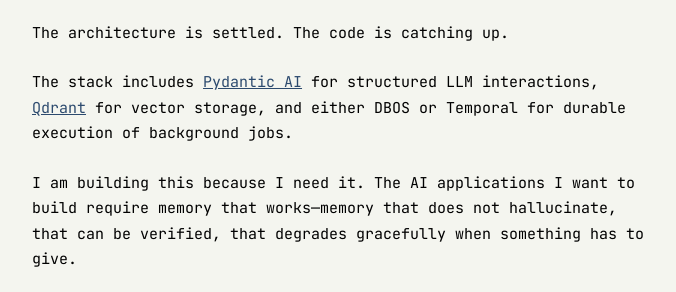
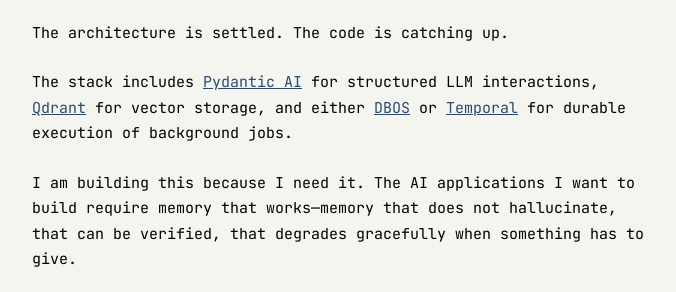
Before and after one commit to ashita-ai/ashita-ai.github.io, a Jekyll site: the page built from _posts/2025-01-04-introducing-engram.md, in a window 1280 px wide and 900 px high, scrolled down 3327 px. Shown: the part 254-546 px from the top of the window, without its empty margins (302-978 px from the left). Built offline with Jekyll 4.4.1, drawn with Linux system fonts in a browser that asks for light colours; part of the change alters nothing that is shown.

```diff
--- a/_posts/2025-01-04-introducing-engram.md
+++ b/_posts/2025-01-04-introducing-engram.md
@@ -78,7 +78,7 @@ This mirrors how biological memory consolidation works. Encoding is fast; consol
 
 The architecture is settled. The code is catching up.
 
-The stack includes [Pydantic AI](https://ai.pydantic.dev/) for structured LLM interactions, [Qdrant](https://qdrant.tech/) for vector storage, and either DBOS or Temporal for durable execution of background jobs.
+The stack includes [Pydantic AI](https://ai.pydantic.dev/) for structured LLM interactions, [Qdrant](https://qdrant.tech/) for vector storage, and either [DBOS](https://www.dbos.dev/) or [Temporal](https://temporal.io/) for durable execution of background jobs.
 
 I am building this because I need it. The AI applications I want to build require memory that works—memory that does not hallucinate, that can be verified, that degrades gracefully when something has to give.
 
```
